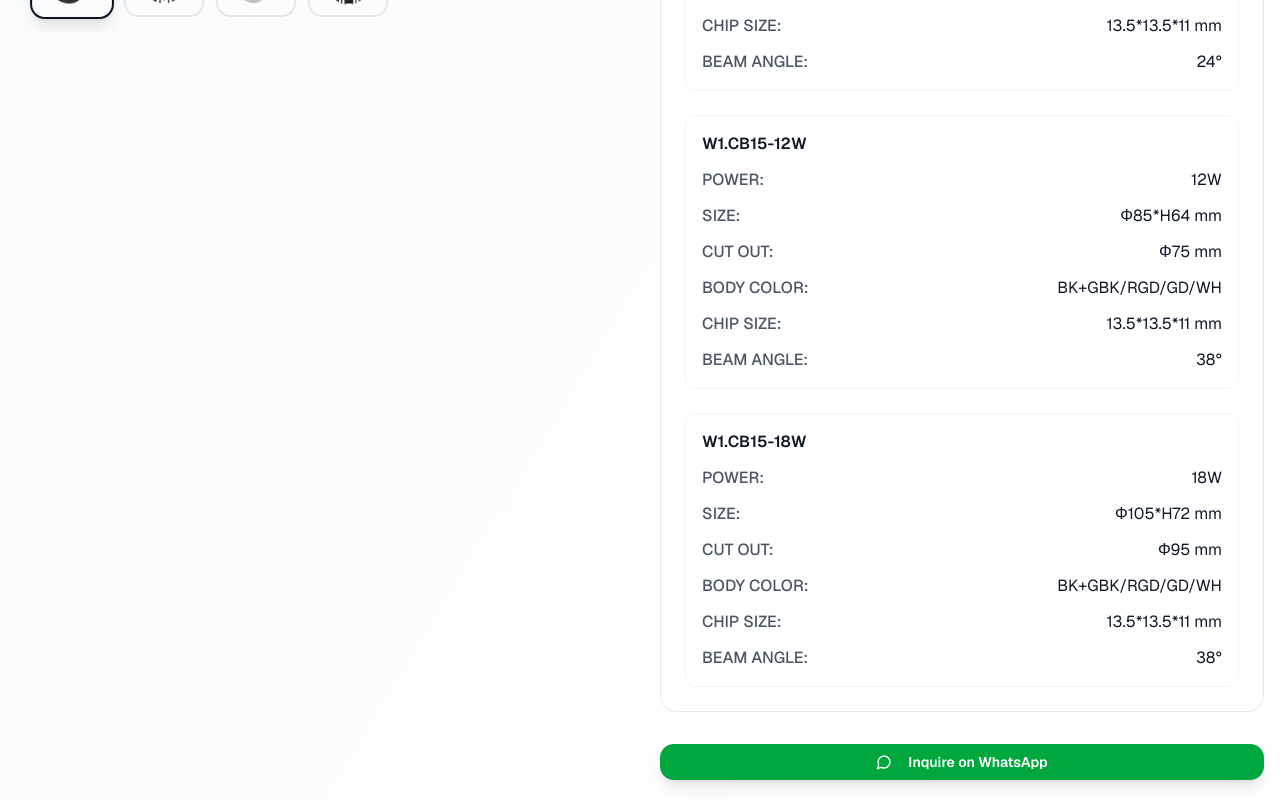
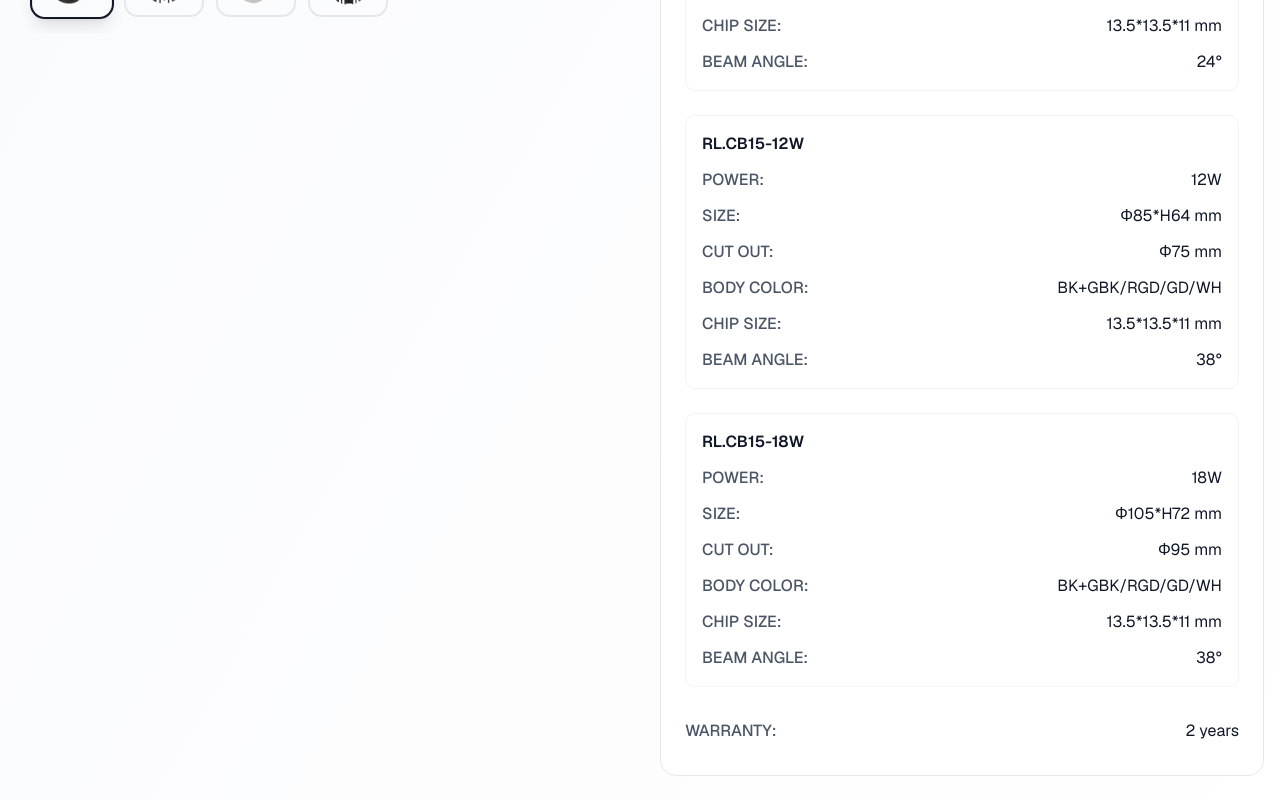
Before and after one commit to Shahbaz-28/rigo-led, a Next.js app in the folder frontend/: page /product/1 in a window 1280 px wide. Shown: the part 900-1700 px from the top of the page. Built offline with nearby package versions, Linux system fonts and the light colour scheme.

Commit message:
fixed/ui-allighnment

```diff
--- a/frontend/app/outdoor-product/[id]/page.tsx
+++ b/frontend/app/outdoor-product/[id]/page.tsx
@@ -273,6 +273,24 @@ export default function OutdoorProductDetails() {
                           </div>
                         </div>
                       ))}
+
+                      {/* Render top-level specs like warranty when items array exists */}
+                      <div className="space-y-4">
+                        {Object.entries(product.specifications).map(([key, value]) => {
+                          if (!value || key === 'items') return null
+                          const label = key.replace(/_/g, ' ').toUpperCase()
+                          return (
+                            <div key={key} className="flex justify-between items-start py-3 border-b border-gray-100 last:border-b-0">
+                              <span className="text-gray-600 font-medium text-sm flex-shrink-0 pr-4 min-w-[120px]">
+                                {label}
+                              </span>
+                              <span className="text-gray-900 font-semibold text-sm text-right">
+                                {value}
+                              </span>
+                            </div>
+                          )
+                        })}
+                      </div>
                     </div>
                   ) : (
                     <div className="space-y-4">
--- a/frontend/app/product/[id]/page.tsx
+++ b/frontend/app/product/[id]/page.tsx
@@ -262,6 +262,20 @@ export default function ProductDetails() {
                           </div>
                         </div>
                       ))}
+
+                      {/* Render top-level specs like warranty when items array exists */}
+                      <div className="grid grid-cols-1 gap-3">
+                        {Object.entries(product.specifications).map(([key, value]) => {
+                          if (!value || key === 'items') return null
+                          const label = key.replace(/_/g, ' ').toUpperCase()
+                          return (
+                            <div key={key} className="flex justify-between py-2 border-b border-gray-100 last:border-b-0">
+                              <span className="text-gray-600 font-medium">{label}:</span>
+                              <span className="text-gray-900">{value}</span>
+                            </div>
+                          )
+                        })}
+                      </div>
                     </div>
                   ) : (
                     <div className="grid grid-cols-1 gap-3">
--- a/frontend/app/products/page.tsx
+++ b/frontend/app/products/page.tsx
@@ -104,6 +104,8 @@ export default function ProductsPage() {
               <p className="text-sm text-gray-500 mb-3 line-clamp-2">
                 {product.description}
               </p>
+
+
             </div>
 
             <div>
--- a/frontend/components/trending-section.tsx
+++ b/frontend/components/trending-section.tsx
@@ -109,6 +109,8 @@ export default function TrendingSection() {
               {product.description}
             </p>
 
+
+
             {/* Action Indicator */}
             <div className="flex items-center justify-between pt-2">
               <span className="text-xs text-gray-400 uppercase tracking-wider font-medium">
--- a/frontend/data/indoorproduct.json
+++ b/frontend/data/indoorproduct.json
@@ -12,7 +12,7 @@
       "specifications": {
         "items": [
           {
-            "item_no": "W1.CB15-7W",
+            "item_no": "RL.CB15-7W",
             "power": "7W",
             "size": "Φ62*H59 mm",
             "cut_out": "Φ55 mm",
@@ -21,7 +21,7 @@
             "beam_angle": "24°"
           },
           {
-            "item_no": "W1.CB15-12W",
+            "item_no": "RL.CB15-12W",
             "power": "12W",
             "size": "Φ85*H64 mm",
             "cut_out": "Φ75 mm",
@@ -30,7 +30,7 @@
             "beam_angle": "38°"
           },
           {
-            "item_no": "W1.CB15-18W",
+            "item_no": "RL.CB15-18W",
             "power": "18W",
             "size": "Φ105*H72 mm",
             "cut_out": "Φ95 mm",
@@ -38,7 +38,8 @@
             "chip_size": "13.5*13.5*11 mm",
             "beam_angle": "38°"
           }
-        ]
+        ],
+        "warranty": "2 years"
       }
     },
     {
@@ -76,7 +77,8 @@
             "body_color": "WHITE/BLACK",
             "beam_angle": "36°"
           }
-        ]
+        ],
+        "warranty": "2 years"
       }
     },
     {
@@ -112,7 +114,8 @@
             "body_color": "WHITE/BLACK",
             "beam_angle": "36°"
           }
-        ]
+        ],
+        "warranty": "2 years"
       }
     },
     {
@@ -156,7 +159,8 @@
             "pcb_1": "438*6 60D mm",
             "pcb_2": "471*6 40D mm"
           }
-        ]
+        ],
+        "warranty": "2 years"
       }
     }
 
--- a/frontend/data/mainproduct.json
+++ b/frontend/data/mainproduct.json
@@ -10,14 +10,15 @@
         "images/products/Nexus Series (4).png"
       ],
       "specifications": {
-        "item_code": "W1.CB15",
+        "item_code": "RL.CB15",
         "watt": "7W / 12W / 18W",
         "reflector_color": "AB / GB / RG / MW / SB",
         "body_color": "Golden / Silver / White",
         "beam_angle": "24° / 38°",
         "dimension": "63*63*43 / 80*80*44 / 94*84*51",
         "cutout": "55MM / 75MM / 85MM",
-        "chip_size": "13.5*13.5*11 mm"
+        "chip_size": "13.5*13.5*11 mm",
+        "warranty": "2 years"
       }
     },
     {
@@ -55,7 +56,8 @@
             "body_color": "WHITE/BLACK",
             "beam_angle": "36°"
           }
-        ]
+        ],
+        "warranty": "2 years"
       }
     },
     {
@@ -93,7 +95,8 @@
             "pcb_1": "438*6 60D mm",
             "pcb_2": "471*6 40D mm"
           }
-        ]
+        ],
+        "warranty": "2 years"
       }
     },
     {
@@ -129,7 +132,8 @@
             "body_color": "WHITE/BLACK",
             "beam_angle": "36°"
           }
-        ]
+        ],
+        "warranty": "2 years"
       }
     }
   ]
--- a/frontend/data/outdoor.json
+++ b/frontend/data/outdoor.json
@@ -18,7 +18,8 @@
           "pcb_size": "165 x 120 mm",
           "driver_area": "155 x 90 x 55 mm",
           "outer_dimensions": "265 x 205 x 115 mm",
-          "gross_weight": "1.830 kg"
+          "gross_weight": "1.830 kg",
+          "warranty": "2 years"
         }
       },
       {
@@ -39,7 +40,8 @@
           "pcb_size": "232 x 154 mm",
           "driver_area": "220 x 110 x 60 mm",
           "outer_dimensions": "340 x 250 x 130 mm",
-          "gross_weight": "3.410 kg"
+          "gross_weight": "3.410 kg",
+          "warranty": "2 years"
         }
       },
       {
@@ -60,7 +62,8 @@
           "pcb_size": "275 x 190 mm",
           "driver_area": "220 x 110 x 60 mm",
           "outer_dimensions": "390 x 300 x 140 mm",
-          "gross_weight": "4.450 kg"
+          "gross_weight": "4.450 kg",
+          "warranty": "2 years"
         }
       },
       {
@@ -81,7 +84,8 @@
           "pcb_size": "175 Dia mm",
           "driver_area": "165 x 95 x 50 mm",
           "outer_dimensions": "245 Dia x 117 mm",
-          "gross_weight": "1.890 kg"
+          "gross_weight": "1.890 kg",
+          "warranty": "2 years"
         }
       },
       {
@@ -102,7 +106,8 @@
           "pcb_size": "260 Dia mm",
           "driver_area": "220 x 110 x 60 mm",
           "outer_dimensions": "341 mm Dia x 131 mm",
-          "gross_weight": "3.165 kg"
+          "gross_weight": "3.165 kg",
+          "warranty": "2 years"
         }
       },
       {
@@ -124,7 +129,8 @@
           "driver_area": "177 x 85 x 70 mm",
           "outer_dimensions": "435 x 200 x 95 mm",
           "pipe_diameter": "60 mm",
-          "gross_weight": "2.150 kg"
+          "gross_weight": "2.150 kg",
+          "warranty": "2 years"
         }
       },
       {
@@ -146,7 +152,8 @@
           "driver_area": "225 x 105 x 70 mm",
           "outer_dimensions": "535 x 263 x 100 mm",
           "pipe_diameter": "64 mm",
-          "gross_weight": "3.820 kg"
+          "gross_weight": "3.820 kg",
+          "warranty": "2 years"
         }
       },
       {
@@ -163,7 +170,8 @@
           "material": "Aluminium",
           "driver_box_weight": "450g",
           "driver_size": "220 x 110 x 60mm",
-          "gross_weight": "3.205kg"
+          "gross_weight": "3.205kg",
+          "warranty": "2 years"
         }
       },
       {
@@ -180,7 +188,8 @@
           "material": "Aluminium",
           "driver_box_weight": "530g",
           "driver_size": "220 x 110 x 60mm",
-          "gross_weight": "3.205kg"
+          "gross_weight": "3.205kg",
+          "warranty": "2 years"
         }
       },
       {
@@ -189,7 +198,8 @@
         "product_code": "#HB501",
         "specifications": {
           "material": "Aluminium",
-          "body_weight": "650g"
+          "body_weight": "650g",
+          "warranty": "2 years"
         }
       }
     ]
--- a/frontend/data/unified-products.json
+++ b/frontend/data/unified-products.json
@@ -30,7 +30,7 @@
       "specifications": {
         "items": [
           {
-            "item_no": "W1.CB15-7W",
+            "item_no": "RL.CB15-7W",
             "power": "7W",
             "size": "Φ62*H59 mm",
             "cut_out": "Φ55 mm",
@@ -39,7 +39,7 @@
             "beam_angle": "24°"
           },
           {
-            "item_no": "W1.CB15-12W",
+            "item_no": "RL.CB15-12W",
             "power": "12W",
             "size": "Φ85*H64 mm",
             "cut_out": "Φ75 mm",
@@ -48,7 +48,7 @@
             "beam_angle": "38°"
           },
           {
-            "item_no": "W1.CB15-18W",
+            "item_no": "RL.CB15-18W",
             "power": "18W",
             "size": "Φ105*H72 mm",
             "cut_out": "Φ95 mm",
@@ -56,7 +56,8 @@
             "chip_size": "13.5*13.5*11 mm",
             "beam_angle": "38°"
           }
-        ]
+        ],
+        "warranty": "2 years"
       }
     },
     {
@@ -112,7 +113,8 @@
             "body_color": "WHITE/BLACK",
             "beam_angle": "36°"
           }
-        ]
+        ],
+        "warranty": "2 years"
       }
     },
     {
@@ -174,7 +176,8 @@
             "pcb_1": "438*6 60D mm",
             "pcb_2": "471*6 40D mm"
           }
-        ]
+        ],
+        "warranty": "2 years"
       }
     },
     {
@@ -228,7 +231,8 @@
             "body_color": "WHITE/BLACK",
             "beam_angle": "36°"
           }
-        ]
+        ],
+        "warranty": "2 years"
       }
     },
     {
@@ -266,7 +270,8 @@
         "pcb_size": "165 x 120 mm",
         "driver_area": "155 x 90 x 55 mm",
         "outer_dimensions": "265 x 205 x 115 mm",
-        "gross_weight": "1.830 kg"
+        "gross_weight": "1.830 kg",
+        "warranty": "2 years"
       }
     },
     {
@@ -300,7 +305,8 @@
         "material": "Aluminium",
         "body_weight": "650g",
         "power": "100W",
-        "lens_type": "Spiral"
+        "lens_type": "Spiral",
+        "warranty": "2 years"
       }
     },
     {
@@ -334,7 +340,8 @@
         "material": "Aluminium",
         "body_weight": "650g",
         "power": "100W",
-        "lens_type": "Spiral"
+        "lens_type": "Spiral",
+        "warranty": "2 years"
       }
     },
     {
@@ -368,7 +375,8 @@
         "material": "Aluminium",
         "body_weight": "650g",
         "power": "100W",
-        "lens_type": "Spiral"
+        "lens_type": "Spiral",
+        "warranty": "2 years"
       }
     },
     {
@@ -402,7 +410,7 @@
         "material": "Metal + Glass",
         "cordLength": "Adjustable up to 120cm",
         "dimensions": "Diameter: 25cm",
-        "warranty": "1 year"
+        "warranty": "2 years"
       }
     },
     {
--- a/frontend/package.json
+++ b/frontend/package.json
@@ -14,6 +14,8 @@
     "@radix-ui/react-label": "^2.1.1",
     "@radix-ui/react-separator": "^1.1.1",
     "@radix-ui/react-slot": "^1.1.1",
+    "@radix-ui/react-tabs": "^1.1.13",
+    "@studio-freight/lenis": "^1.0.42",
     "class-variance-authority": "^0.7.1",
     "clsx": "^2.1.1",
     "framer-motion": "^11.15.0",
```
Also changed, not shown: 2 other files (tests, documents, lock files or other folders).
